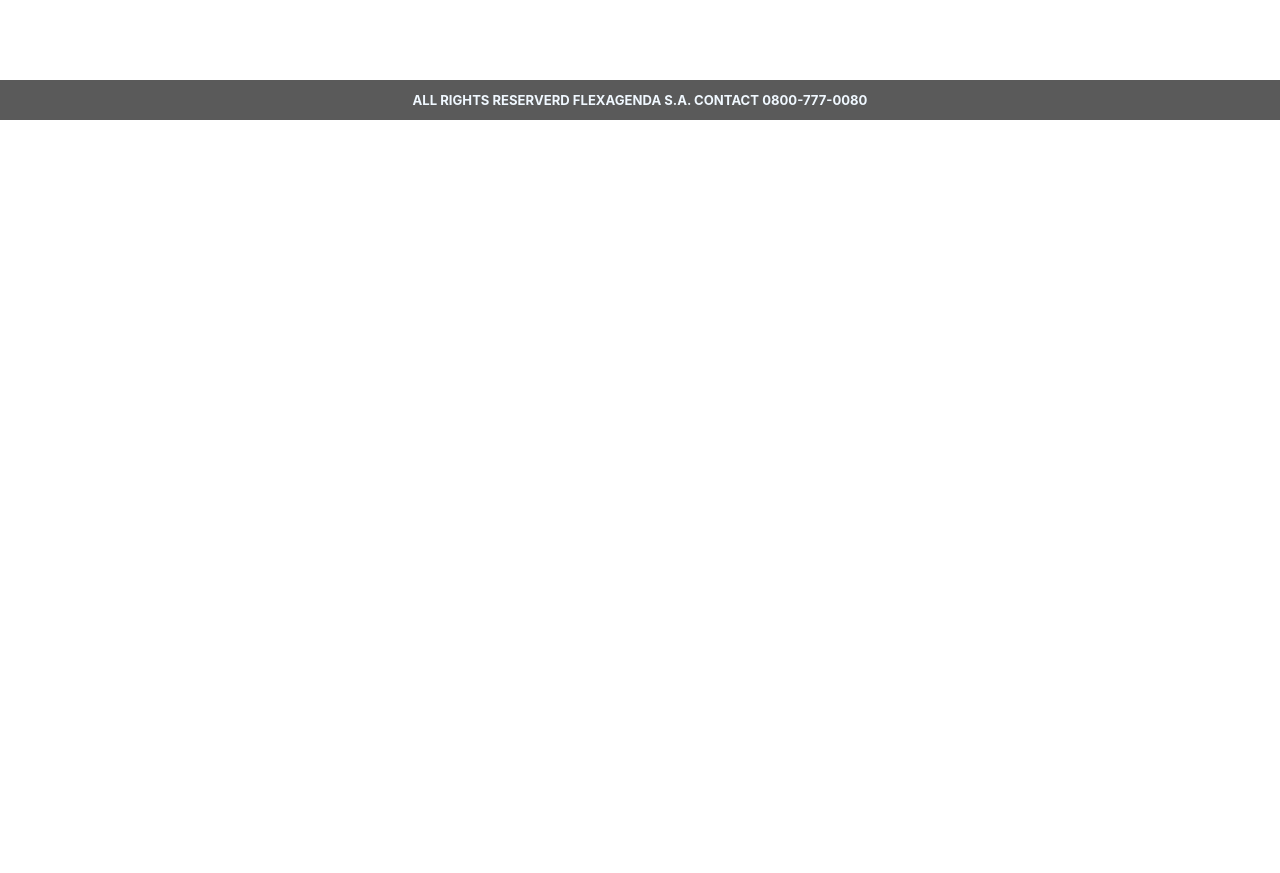
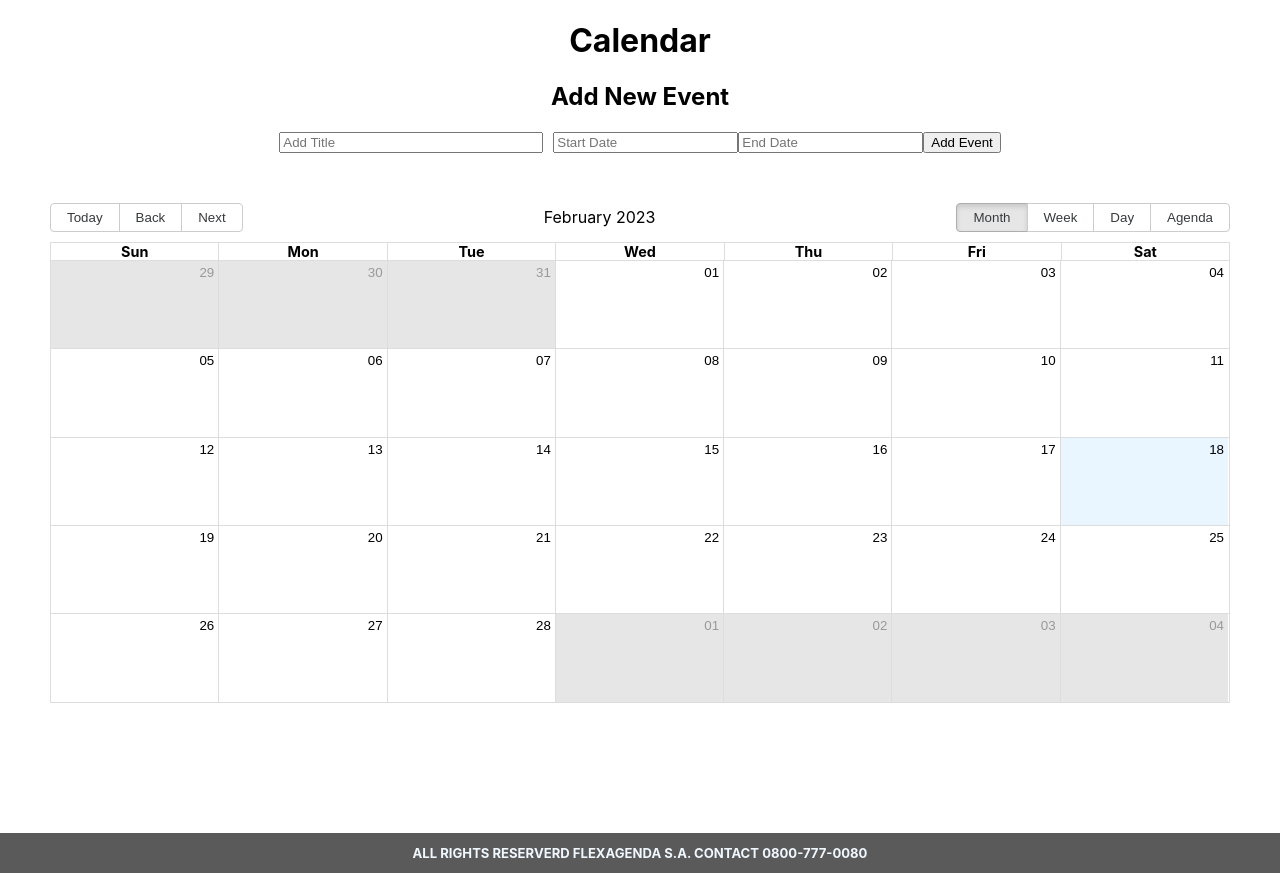
Before and after one commit to AndresPM98/FlexAgenda, a React (Create React App) app in the folder client/: page /Calendarpage in a window 1280 px wide. Before the commit the page ends 800 px from the top, so only its background shows below. Built offline with nearby package versions, Linux system fonts and the light colour scheme.

Commit message:
calendar

```diff
--- a/client/package.json
+++ b/client/package.json
@@ -7,8 +7,11 @@
     "@testing-library/react": "^13.4.0",
     "@testing-library/user-event": "^13.5.0",
     "axios": "^1.3.3",
+    "date-fns": "^2.29.3",
     "nodemon": "^2.0.20",
     "react": "^18.2.0",
+    "react-big-calendar": "^1.6.7",
+    "react-datepicker": "^4.10.0",
     "react-dom": "^18.2.0",
     "react-redux": "^7.2.3",
     "react-router-dom": "^5.2.0",
--- a/client/src/App.js
+++ b/client/src/App.js
@@ -1,6 +1,6 @@
 import "./App.css";
 import { Route } from "react-router-dom";
-import  EditProfileProf  from "../src/Pages/EditProfileProf/EditProfileProf.jsx"
+import EditProfileProf from "../src/Pages/EditProfileProf/EditProfileProf.jsx";
 import {
   Form,
   Home,
@@ -10,7 +10,7 @@ import {
   FormClient,
   Login,
 } from "./Pages";
-
+import CalendarxD from "./Pages/Calendar/CalendarxD";
 
 import axios from "axios";
 import Footer from "./Components/Footer/Footer";
@@ -23,18 +23,23 @@ function App() {
       <Route exact path="/home" component={Home} />
       <Route exact path="/form" component={Form} />
       <Route exact path="/formClient" component={FormClient} />
+      <Route exact path="/Calendarpage" component={CalendarxD} />
 
-      <Route exact path="/professionalDetail/:id" component={ProfessionalPage} />
+      <Route
+        exact
+        path="/professionalDetail/:id"
+        component={ProfessionalPage}
+      />
       <Route exact path="/professional/edit/:id" component={EditProfileProf} />
 
       <Route exact path="/queryDetail/:id" component={QueryPage} />
       <Route path="/login" component={Login} />
-      <br/>
-      <br/>
-      <br/>
-      <br/>
-      <br/>
-      <br/>
+      <br />
+      <br />
+      <br />
+      <br />
+      <br />
+      <br />
       <Footer />
     </div>
   );
--- /dev/null
+++ b/client/src/Pages/Calendar/CalendarxD.jsx
@@ -0,0 +1,105 @@
+import format from "date-fns/format";
+import getDay from "date-fns/getDay";
+import parse from "date-fns/parse";
+import startOfWeek from "date-fns/startOfWeek";
+import React, { useState } from "react";
+import { Calendar, dateFnsLocalizer } from "react-big-calendar";
+import "react-big-calendar/lib/css/react-big-calendar.css";
+import DatePicker from "react-datepicker";
+import "react-datepicker/dist/react-datepicker.css";
+
+const locales = {
+  "en-US": require("date-fns/locale/en-US"),
+};
+const localizer = dateFnsLocalizer({
+  format,
+  parse,
+  startOfWeek,
+  getDay,
+  locales,
+});
+
+const events = [
+  {
+    title: "Big Meeting",
+    allDay: true,
+    start: new Date(2021, 6, 0),
+    end: new Date(2021, 6, 0),
+  },
+  {
+    title: "Vacation",
+    start: new Date(2021, 6, 7),
+    end: new Date(2021, 6, 10),
+  },
+  {
+    title: "Conference",
+    start: new Date(2021, 6, 20),
+    end: new Date(2021, 6, 23),
+  },
+];
+
+function CalendarxD() {
+  const [newEvent, setNewEvent] = useState({ title: "", start: "", end: "" });
+  const [allEvents, setAllEvents] = useState(events);
+
+  function handleAddEvent() {
+    for (let i = 0; i < allEvents.length; i++) {
+      const d1 = new Date(allEvents[i].start);
+      const d2 = new Date(newEvent.start);
+      const d3 = new Date(allEvents[i].end);
+      const d4 = new Date(newEvent.end);
+      /*
+          console.log(d1 <= d2);
+          console.log(d2 <= d3);
+          console.log(d1 <= d4);
+          console.log(d4 <= d3);
+            */
+
+      if ((d1 <= d2 && d2 <= d3) || (d1 <= d4 && d4 <= d3)) {
+        alert("CLASH");
+        break;
+      }
+    }
+
+    setAllEvents([...allEvents, newEvent]);
+  }
+
+  return (
+    <div>
+      <h1>Calendar</h1>
+      <h2>Add New Event</h2>
+      <div>
+        <input
+          type="text"
+          placeholder="Add Title"
+          style={{ width: "20%", marginRight: "10px" }}
+          value={newEvent.title}
+          onChange={(e) => setNewEvent({ ...newEvent, title: e.target.value })}
+        />
+        <DatePicker
+          placeholderText="Start Date"
+          style={{ marginRight: "10px" }}
+          selected={newEvent.start}
+          onChange={(start) => setNewEvent({ ...newEvent, start })}
+        />
+        <DatePicker
+          placeholderText="End Date"
+          selected={newEvent.end}
+          onChange={(end) => setNewEvent({ ...newEvent, end })}
+        />
+        <button stlye={{ marginTop: "10px" }} onClick={handleAddEvent}>
+          Add Event
+        </button>
+      </div>
+      <Calendar
+        localizer={localizer}
+        events={allEvents}
+        startAccessor="start"
+        endAccessor="end"
+        style={{ height: 500, margin: "50px" }}
+      />
+    </div>
+  );
+}
+
+export default CalendarxD;
```
Also changed, not shown: client/src/Pages/Calendar/Calendar.css (added), 1 other file (tests, documents, lock files or other folders).
